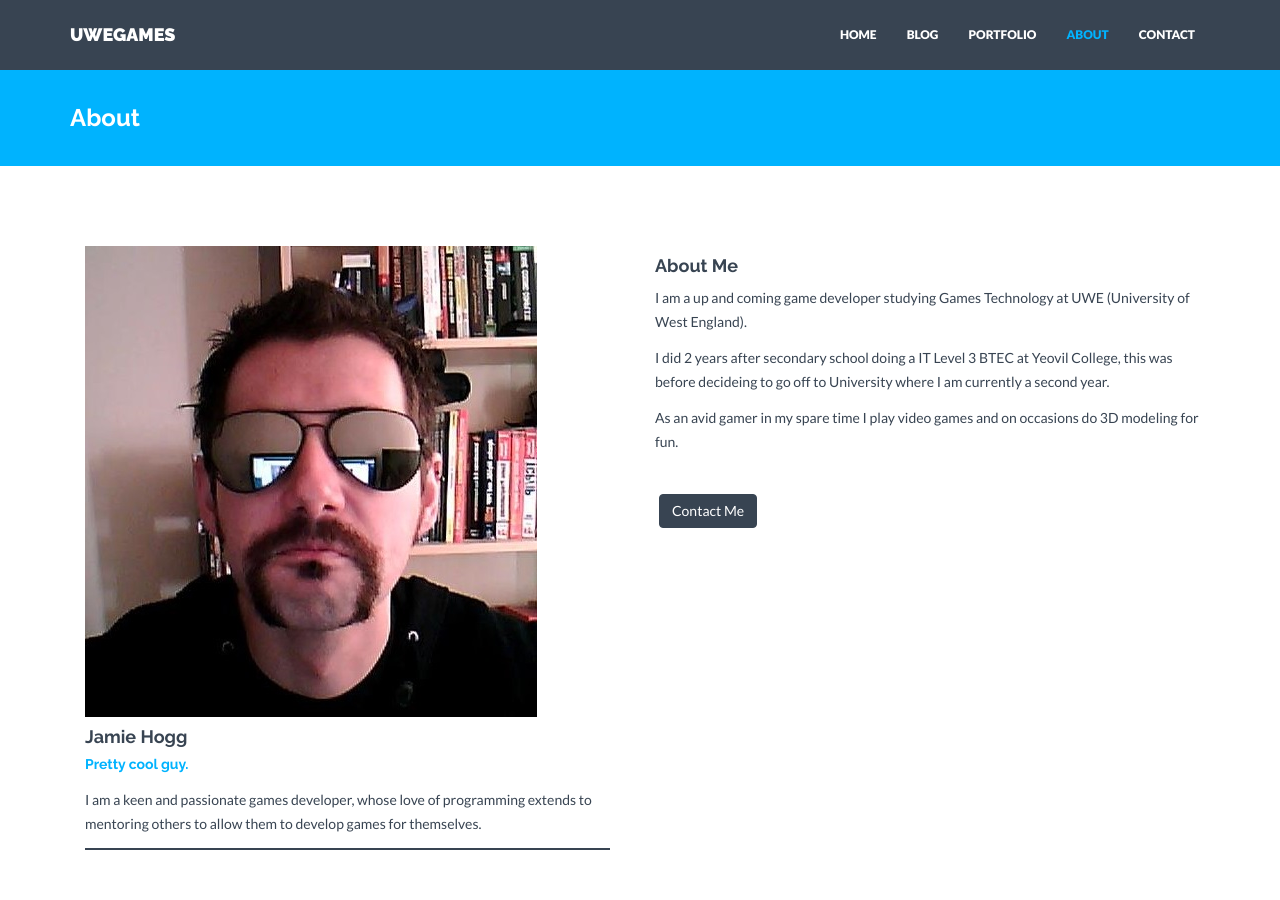
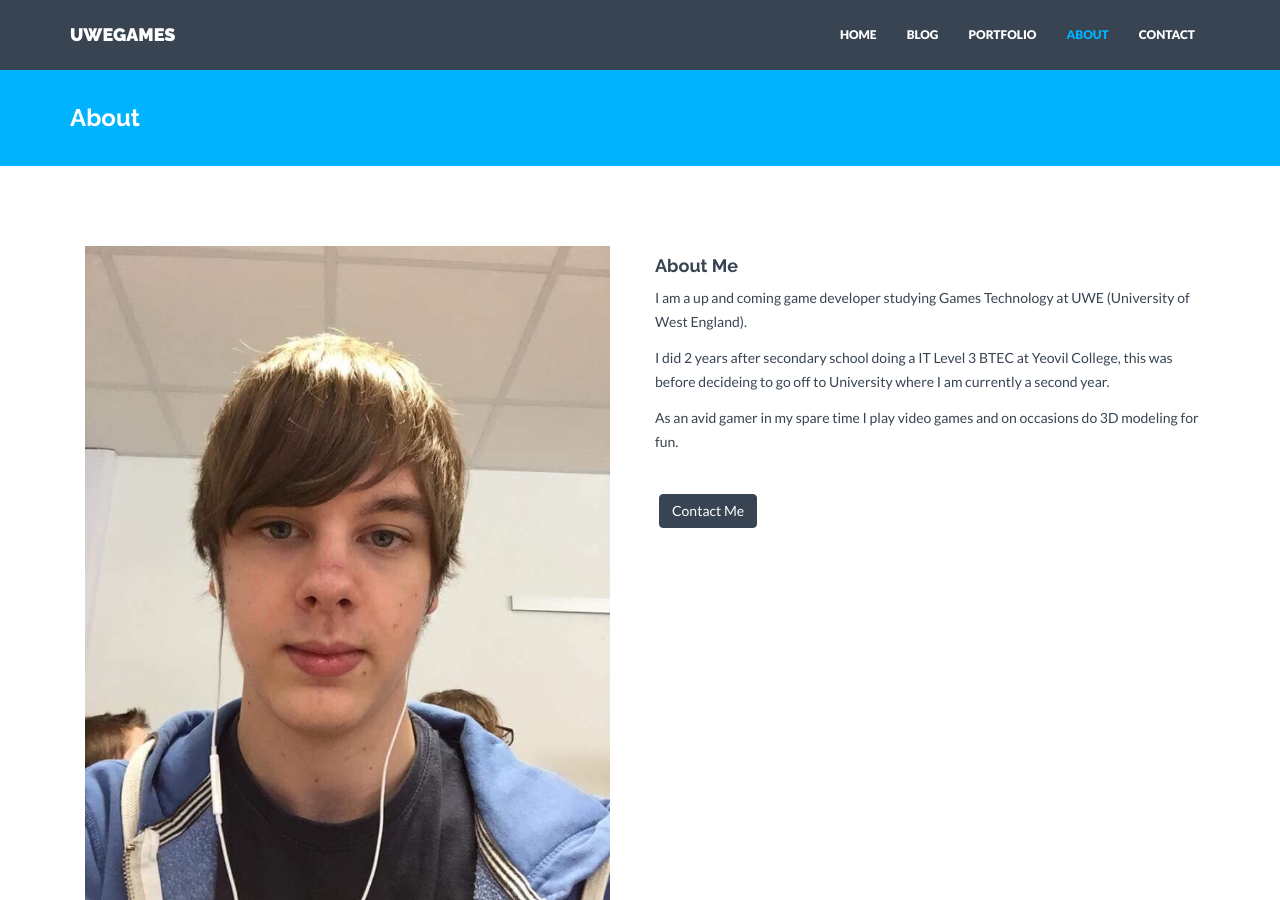
Before and after one commit to JamieHogg/JamieHogg.github.io, a Jekyll site: the page built from about.html, in a window 1280 px wide and 900 px high. Built offline with Jekyll 4.4.1, drawn with Linux system fonts in a browser that asks for light colours; nearby versions of some CDN libraries.

Commit message:
Update _config.yml

```diff
--- a/_config.yml
+++ b/_config.yml
@@ -66,7 +66,7 @@ members:
   - name: Jamie Hogg
     position: Pretty cool guy.
     text: I am a keen and passionate games developer, whose love of programming extends to mentoring others to allow them to develop games for themselves.
-    img: profile_1.jpg
+    img: profile_2.jpg
     social:
       - title: envelope #use for email address
         url: mailto:Jamie2.Hogg@live.uwe.ac.uk
```
